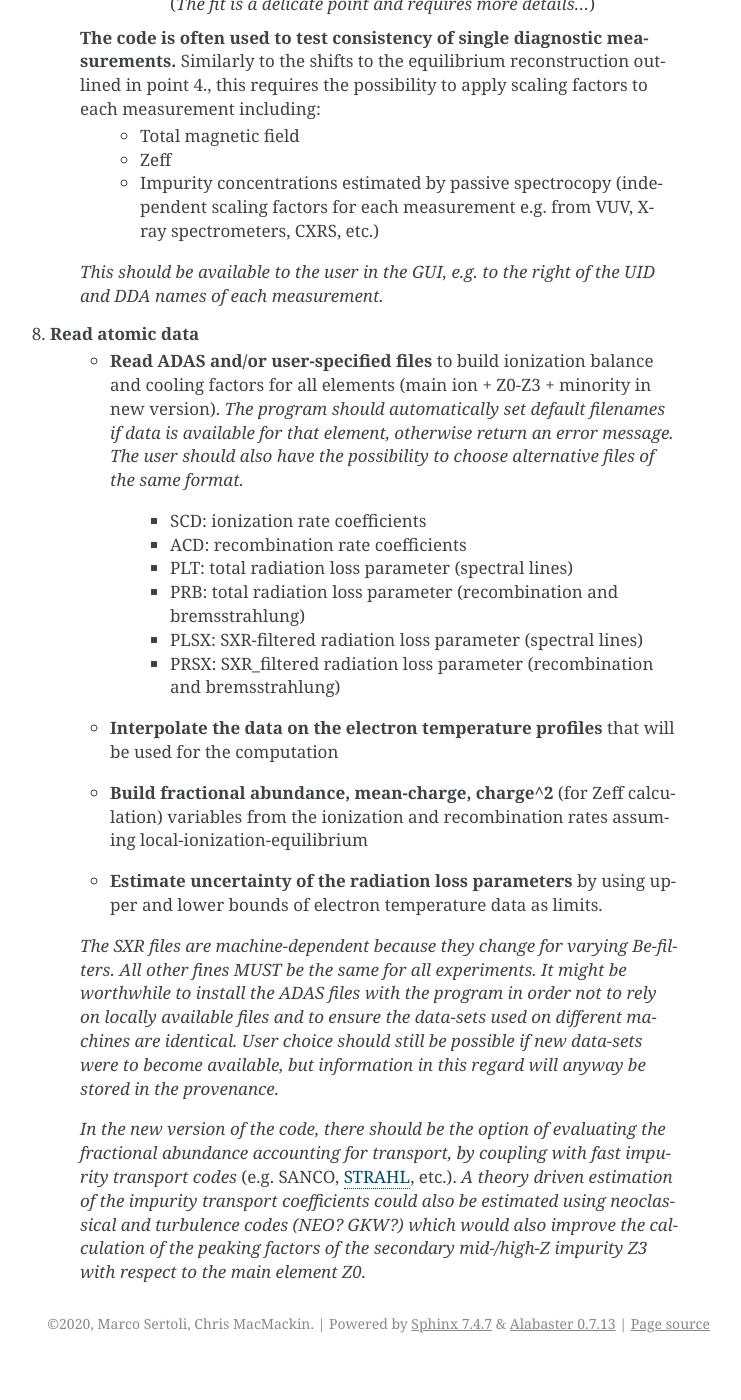
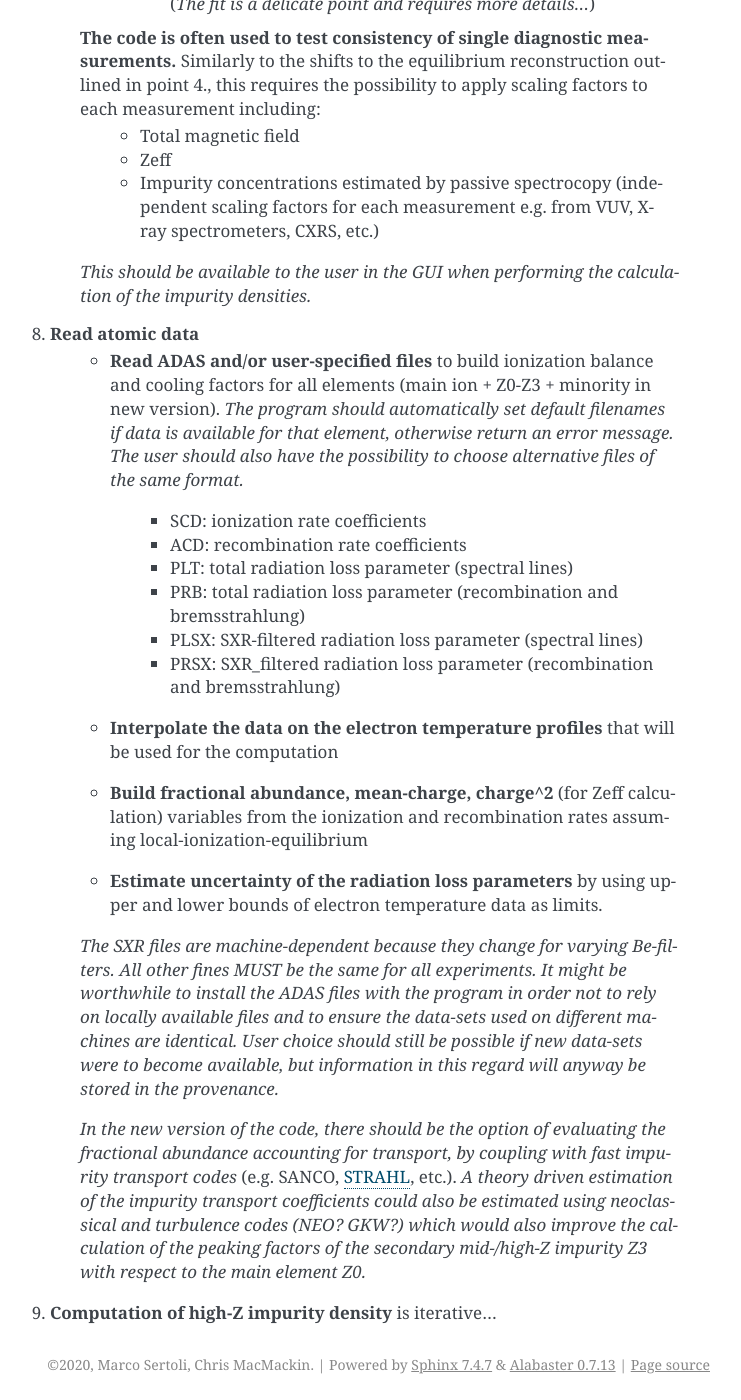
Before and after one commit to indica-mcf/Indica, a Sphinx documentation site: the page built from doc/original.rst, in a window 1280 px wide and 1400 px high, scrolled down 6311 px. Shown: the whole window, without its empty margins (400-1141 px from the left). Built offline with Sphinx 7.4.7, drawn with Linux system fonts in a browser that asks for light colours; before the commit the page ends 7674 px from its top, so only the background shows below that.

Commit message:
Corrected comment on scaling factors, workflow section, point 7

```diff
--- a/doc/original.rst
+++ b/doc/original.rst
@@ -159,7 +159,7 @@ In this section, the steps of code execution are outlined in detail. The names u
 		* Zeff
 		* Impurity concentrations estimated by passive spectrocopy (independent scaling factors for each measurement e.g. from VUV, X-ray spectrometers, CXRS, etc.)
 
-	*This should be available to the user in the GUI, e.g. to the right of the UID and DDA names of each measurement.*
+	*This should be available to the user in the GUI when performing the calculation of the impurity densities.*
 
 8. **Read atomic data**
 	* **Read ADAS and/or user-specified files** to build ionization balance and cooling factors for all elements (main ion + Z0-Z3 + minority in new version). 	*The program should automatically set default filenames if data is available for that element, otherwise return an error message. The user should also have the possibility to choose alternative files of the same format.*
@@ -177,3 +177,5 @@ In this section, the steps of code execution are outlined in detail. The names u
 	*The SXR files are machine-dependent because they change for varying Be-filters. All other fines MUST be the same for all experiments. It might be worthwhile to install the ADAS files with the program in order not to rely on locally available files and to ensure the data-sets used on different machines are identical. User choice should still be possible if new data-sets were to become available, but information in this regard will anyway be stored in the provenance.*
 
 	*In the new version of the code, there should be the option of evaluating the fractional abundance accounting for transport, by coupling with fast impurity transport codes* (e.g. SANCO, `STRAHL  <https://pure.mpg.de/rest/items/item_2143869/component/file_2143868/content>`_, etc.). *A theory driven estimation of the impurity transport coefficients could also be estimated using neoclassical and turbulence codes (NEO? GKW?) which would also improve the calculation of the peaking factors of the secondary mid-/high-Z impurity Z3 with respect to the main element Z0.*
+
+9. **Computation of high-Z impurity density** is iterative...
```
